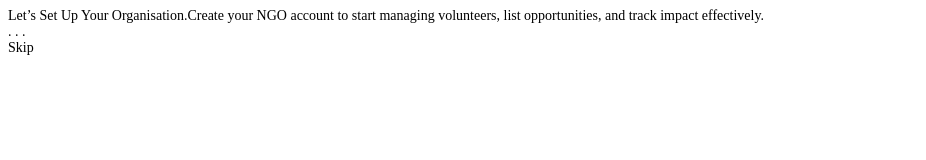
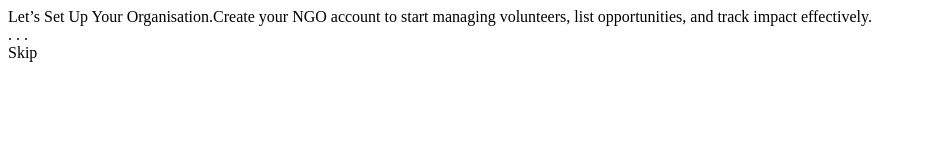
Before and after one commit to Teniola-ATD/OUTCOMEHUB, a website: page index.html in a window 1280 px wide. Shown: the whole page, without its empty margins (0-926 px from the left). Drawn offline with Linux system fonts and the light colour scheme.

Commit message:
Change stylesheet link from main.css to onboarding.css

```diff
--- a/index.html
+++ b/index.html
@@ -1,4 +1,4 @@
-<!DOCTYPE html><html><head><link href="https://fonts.googleapis.com/css?family=Inter&display=swap" rel="stylesheet" /><link href="main.css" rel="stylesheet" /><title>Document</title></head><body><div class="v105_117"><div class="name"></div><div class="name"></div><div class="v105_120"></div><div class="v105_124"><span class="v105_125">Let’s Set Up Your
+<!DOCTYPE html><html><head><link href="https://fonts.googleapis.com/css?family=Inter&display=swap" rel="stylesheet" /><link href="onboarding.css" rel="stylesheet" /><title>Document</title></head><body><div class="v105_117"><div class="name"></div><div class="name"></div><div class="v105_120"></div><div class="v105_124"><span class="v105_125">Let’s Set Up Your
 Organisation.</span><span class="v105_126">Create your NGO account to start
 managing volunteers, list opportunities,
 and track impact effectively.</span></div><div class="v105_127"></div><span class="v128_203">. . .</span><div class="v653_675"><div class="v653_676"></div><div class="v653_677"></div></div><span class="v653_678">Skip</span></div></body></html>
```
